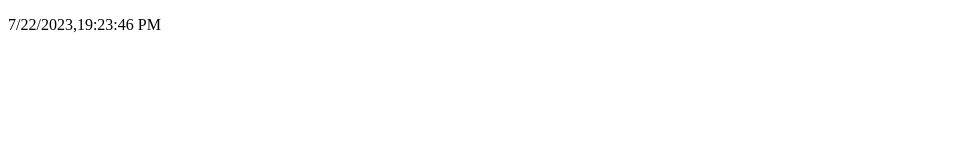
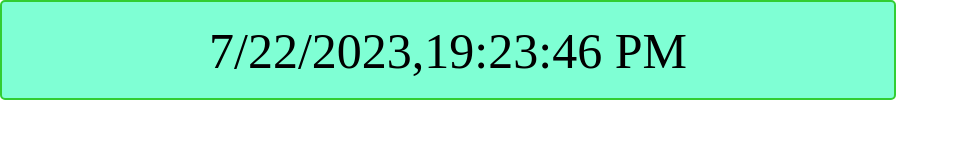
Before and after one commit to acciojob/clock-KalimGithub, a website: page main.html in a window 1280 px wide. Shown: the whole page, without its empty margins (0-959 px from the left). Drawn offline with Linux system fonts and the light colour scheme.

Commit message:
created a submission

```diff
--- a/styles.css
+++ b/styles.css
@@ -1 +1,17 @@
 /*  your css code here. If applicable */
+*{
+	padding:0px;
+	margin:0px;
+}
+p{
+	background-color: aquamarine;
+	padding:10px;
+	height:100px;
+	border:2px solid limegreen;
+	border-radius: 5px;
+	padding-top: 20px;
+	width:70vw;
+	font-size:50px;
+	text-align:center;
+	box-sizing:border-box;
+}
```
